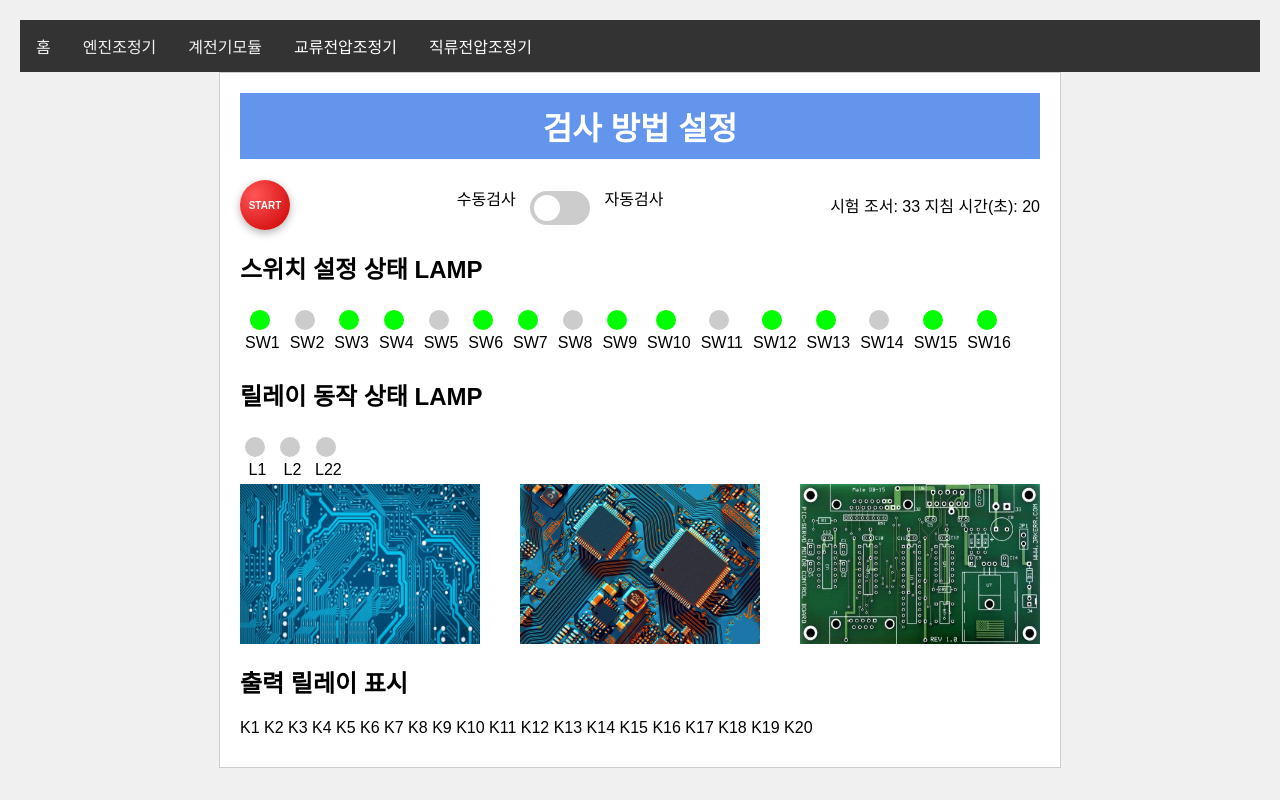
After one commit to milestonz/mil_jigboard_test, a Flask app: page /relay_control in a window 1280 px wide. The commit adds this page. Run offline with Flask 3, Linux system fonts and the light colour scheme.

Commit message:
Second commit

```diff
--- a/app.py
+++ b/app.py
@@ -51,6 +51,10 @@ def home():
 def engine_control():
     return render_template('engine_control.html')
 
+@app.route('/relay_control')
+def relay_control():
+    return render_template('relay_control.html')
+
 @app.route('/led_control', methods=['POST'])
 def led_control():
     if ser is None:
--- a/templates/engine_control.html
+++ b/templates/engine_control.html
@@ -10,7 +10,7 @@
     <div class="navbar">
         <a href="/">홈</a>
         <a href="/engine_control">엔진조정기</a>
-        <a href="#relay">계전기모듈</a>
+        <a href="/relay_control">계전기모듈</a>
         <div class="dropdown">
             <button class="dropbtn">교류전압조정기
                 <i class="fa fa-caret-down"></i>
--- a/templates/index.html
+++ b/templates/index.html
@@ -10,7 +10,7 @@
     <div class="navbar">
         <a href="/">홈</a>
         <a href="/engine_control">엔진조정기</a>
-        <a href="#relay">계전기모듈</a>
+        <a href="/relay_control">계전기모듈</a>
         <div class="dropdown">
             <button class="dropbtn">교류전압조정기
                 <i class="fa fa-caret-down"></i>
--- /dev/null
+++ b/templates/relay_control.html
@@ -0,0 +1,196 @@
+<!DOCTYPE html>
+<html lang="ko">
+<head>
+    <meta charset="UTF-8">
+    <meta name="viewport" content="width=device-width, initial-scale=1.0">
+    <title>엔진 제어 인터페이스</title>
+    <link rel="stylesheet" href="{{ url_for('static', filename='css/styles.css') }}">
+    <style>
+        body { font-family: Arial, sans-serif; }
+        .container { max-width: 800px; margin: 0 auto; padding: 20px; }
+        .row { display: flex; justify-content: space-between; margin-bottom: 10px; align-items: center; }
+        .lamp { width: 20px; height: 20px; border-radius: 50%; display: inline-block; }
+        .lamp-on { background-color: #00ff00; }
+        .lamp-off { background-color: #cccccc; }
+        .switch-panel, .relay-panel { display: flex; flex-wrap: wrap; }
+        .switch, .relay { margin: 5px; text-align: center; }
+        .pcb-images { display: flex; justify-content: space-between; }
+        .pcb-images img { width: 30%; }
+
+        .start-button {
+            width: 50px;
+            height: 50px;
+            border-radius: 50%;
+            background: radial-gradient(circle at 30% 30%, #ff5555, #cc0000);
+            color: white;
+            font-size: 10px;
+            font-weight: bold;
+            border: none;
+            cursor: pointer;
+            box-shadow: 0 3px 8px rgba(0,0,0,0.3);
+            position: relative;
+            overflow: hidden;
+            transition: background-color 0.3s, color 0.3s;
+        }
+
+        .start-button.active {
+            background: white;
+            color: red;
+            animation: blink 1s infinite;
+        }
+
+        @keyframes blink {
+            0% { opacity: 1; }
+            50% { opacity: 0; }
+            100% { opacity: 1; }
+        }
+
+        .toggle-switch {
+            position: relative;
+            display: inline-block;
+            width: 60px;
+            height: 34px;
+        }
+        .toggle-switch input {
+            opacity: 0;
+            width: 0;
+            height: 0;
+        }
+        .slider {
+            position: absolute;
+            cursor: pointer;
+            top: 0;
+            left: 0;
+            right: 0;
+            bottom: 0;
+            background-color: #ccc;
+            transition: .4s;
+            border-radius: 34px;
+        }
+        .slider:before {
+            position: absolute;
+            content: "";
+            height: 26px;
+            width: 26px;
+            left: 4px;
+            bottom: 4px;
+            background-color: white;
+            transition: .4s;
+            border-radius: 50%;
+        }
+        input:checked + .slider {
+            background-color: #2196F3;
+        }
+        input:checked + .slider:before {
+            transform: translateX(26px);
+        }
+        .switch-label {
+            margin: 0 10px;
+        }
+    </style>
+</head>
+<body>
+    <div class="navbar">
+        <a href="/">홈</a>
+        <a href="/engine_control">엔진조정기</a>
+        <a href="/relay_control">계전기모듈</a>
+        <div class="dropdown">
+            <button class="dropbtn">교류전압조정기
+                <i class="fa fa-caret-down"></i>
+            </button>
+            <div class="dropdown-content">
+                <a href="#dc-range">교류전압 테스트1</a>
+                <a href="#dc-stability">교류전압 테스트2</a>
+                <a href="#dc-ripple">교류전압 테스트2</a>
+            </div>
+        </div>
+        <div class="dropdown">
+            <button class="dropbtn">직류전압조정기
+                <i class="fa fa-caret-down"></i>
+            </button>
+            <div class="dropdown-content">
+                <a href="#dc-range">전압조절범위시험</a>
+                <a href="#dc-stability">전압안정시험</a>
+                <a href="#dc-ripple">리플시험</a>
+            </div>
+        </div>
+    </div>
+    <div class="container">
+        <h1>검사 방법 설정</h1>
+        <div class="row">
+            <button id="startButton" class="start-button">START</button>
+            <div class="toggle-container">
+                <span class="switch-label">수동검사</span>
+                <label class="toggle-switch">
+                    <input type="checkbox" id="testModeSwitch">
+                    <span class="slider"></span>
+                </label>
+                <span class="switch-label">자동검사</span>
+            </div>
+            <div>
+                <span>시험 조서: 33</span>
+                <span>지침 시간(초): 20</span>
+            </div>
+        </div>
+
+        <h2>스위치 설정 상태 LAMP</h2>
+        <div class="switch-panel">
+            <div class="switch"><div class="lamp lamp-on"></div><div>SW1</div></div>
+            <div class="switch"><div class="lamp lamp-off"></div><div>SW2</div></div>
+            <div class="switch"><div class="lamp lamp-on"></div><div>SW3</div></div>
+            <div class="switch"><div class="lamp lamp-on"></div><div>SW4</div></div>
+            <div class="switch"><div class="lamp lamp-off"></div><div>SW5</div></div>
+            <div class="switch"><div class="lamp lamp-on"></div><div>SW6</div></div>
+            <div class="switch"><div class="lamp lamp-on"></div><div>SW7</div></div>
+            <div class="switch"><div class="lamp lamp-off"></div><div>SW8</div></div>
+            <div class="switch"><div class="lamp lamp-on"></div><div>SW9</div></div>
+            <div class="switch"><div class="lamp lamp-on"></div><div>SW10</div></div>
+            <div class="switch"><div class="lamp lamp-off"></div><div>SW11</div></div>
+            <div class="switch"><div class="lamp lamp-on"></div><div>SW12</div></div>
+            <div class="switch"><div class="lamp lamp-on"></div><div>SW13</div></div>
+            <div class="switch"><div class="lamp lamp-off"></div><div>SW14</div></div>
+            <div class="switch"><div class="lamp lamp-on"></div><div>SW15</div></div>
+            <div class="switch"><div class="lamp lamp-on"></div><div>SW16</div></div>
+        </div>
+
+        <h2>릴레이 동작 상태 LAMP</h2>
+        <div class="relay-panel">
+            <div class="relay"><div class="lamp lamp-off"></div><div>L1</div></div>
+            <div class="relay"><div class="lamp lamp-off"></div><div>L2</div></div>
+            <!-- L3 to L22 -->
+            <div class="relay"><div class="lamp lamp-off"></div><div>L22</div></div>
+        </div>
+
+        <div class="pcb-images">
+            <img src="/static/images/pcb-1.jpg" alt="PCB Layout 1">
+            <img src="/static/images/pcb-2.jpg" alt="PCB Layout 2">
+            <img src="/static/images/pcb-3.jpg" alt="PCB Schematic">
+        </div>
+
+        <h2>출력 릴레이 표시</h2>
+        <div class="row">
+            <span>K1 K2 K3 K4 K5 K6 K7 K8 K9 K10 K11 K12 K13 K14 K15 K16 K17 K18 K19 K20</span>
+        </div>
+    </div>
+
+    <script>
+        const startButton = document.getElementById('startButton');
+        let isActive = false;
+
+        startButton.addEventListener('click', function() {
+            isActive = !isActive;
+            if (isActive) {
+                this.classList.add('active');
+                this.textContent = '작동중';
+            } else {
+                this.classList.remove('active');
+                this.textContent = 'START';
+            }
+        });
+
+        document.getElementById('testModeSwitch').addEventListener('change', function() {
+            console.log(this.checked ? '자동검사 모드' : '수동검사 모드');
+        });
+    </script>
+</body>
+</html>
```
Also changed, not shown: static/images/pcb-1.jpg (added), static/images/pcb-2.jpg (added), static/images/pcb-3.jpg (added).
